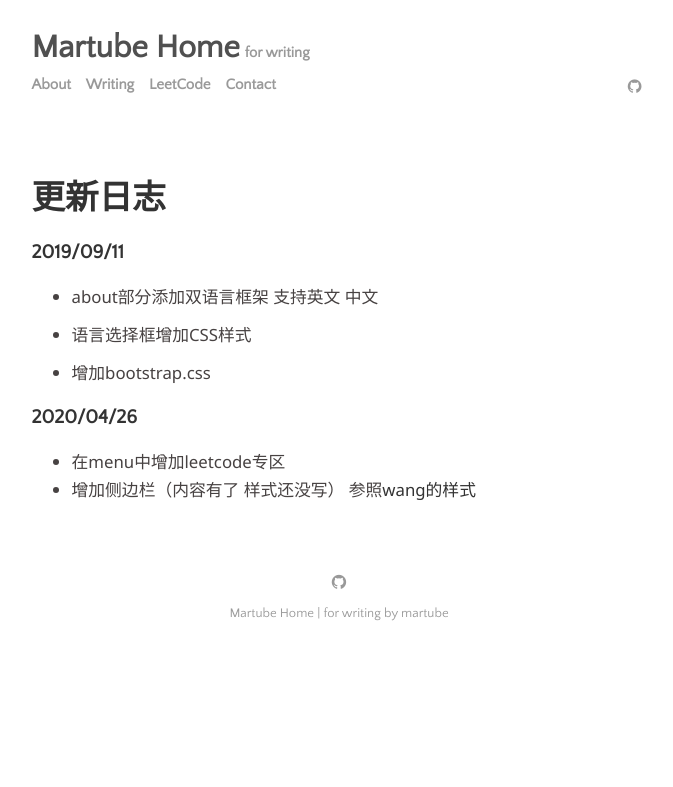
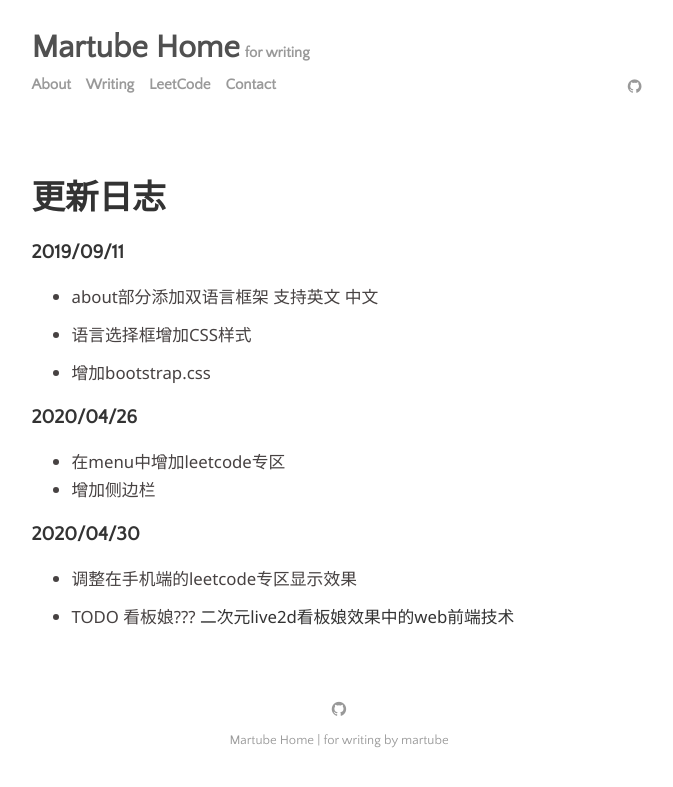
Before and after one commit to edoulesG/edoulesG.github.io, a Jekyll site: the page built from log/updateLog.md, in a window 1280 px wide. Shown: the top 787 px of the page, without its empty margins (301-974 px from the left). Built offline with Jekyll 4.4.1, drawn with Linux system fonts in a browser that asks for light colours.

Commit message:
fix small screen show

```diff
--- a/_layouts/notebook.html
+++ b/_layouts/notebook.html
@@ -3,7 +3,7 @@
 {% include head.html %}
 
 <body style="">
-<div class="page-wrapper toggled">
+<div class="page-wrapper">
   <nav id="sidebar" class="sidebar-wrapper">
   <div class="sidebar-content mCustomScrollbar _mCS_1 mCS-autoHide mCS_no_scrollbar desktop">
     <div id="mCSB_1" class="mCustomScrollBox mCS-light mCSB_vertical mCSB_inside" style="max-height: none;" tabindex="0">
--- a/log/updateLog.md
+++ b/log/updateLog.md
@@ -14,4 +14,10 @@ title: 更新日志
 ### 2020/04/26
 
 - 在menu中增加leetcode专区
-- 增加侧边栏（内容有了 样式还没写） 参照[wang的样式](https://leetcode.wang/)
+- 增加侧边栏
+
+### 2020/04/30
+
+- 调整在手机端的leetcode专区显示效果
+
+- TODO 看板娘??? [二次元live2d看板娘效果中的web前端技术](http://www.gzui.net/archives/2511)
--- a/m_assets/notebook/css/default_colortheme.css
+++ b/m_assets/notebook/css/default_colortheme.css
@@ -11,7 +11,6 @@ body, html { font-size: 100%;   padding: 0; margin: 0;}
     -moz-box-sizing: border-box;
     box-sizing: border-box;
 }
-
 
 body {
     background: #ffffff;
@@ -34,15 +33,16 @@ body {
 
 
 /* Header */
-.header{
-    padding: 0em 190px 1em;
+.header {
+    padding: 0% 10% 5%;
     letter-spacing: -1px;
     text-align: center;
 }
+
 .header h1 {
     color: #D5D6E2;
     font-weight: 600;
-    font-size: 2em;
+    font-size: 25px;
     line-height: 1;
     margin-bottom: 0;
     margin-top: 0px;
@@ -75,11 +75,18 @@ body {
 .page-wrapper.toggled .sidebar-wrapper{
     left:0px;
 }
-@media screen and (min-width: 768px) {
+/*@media screen and (min-width: 768px) {
+    .page-wrapper.toggled .page-content{
+        padding-left: 300px;
+    }
+}*/
+
+@media screen and (min-width: 400px) {
     .page-wrapper.toggled .page-content{
         padding-left: 300px;
     }
 }
+
 
 .page-wrapper.toggled #toggle-sidebar{
     position: absolute;
@@ -352,7 +359,7 @@ body {
     padding-left: 0px;
 }
 .page-wrapper .page-content > div {
-    padding: 20px 140px;
+    padding: 5% 15%;
 }
 .page-wrapper .page-content {
     overflow-x: hidden;
```
